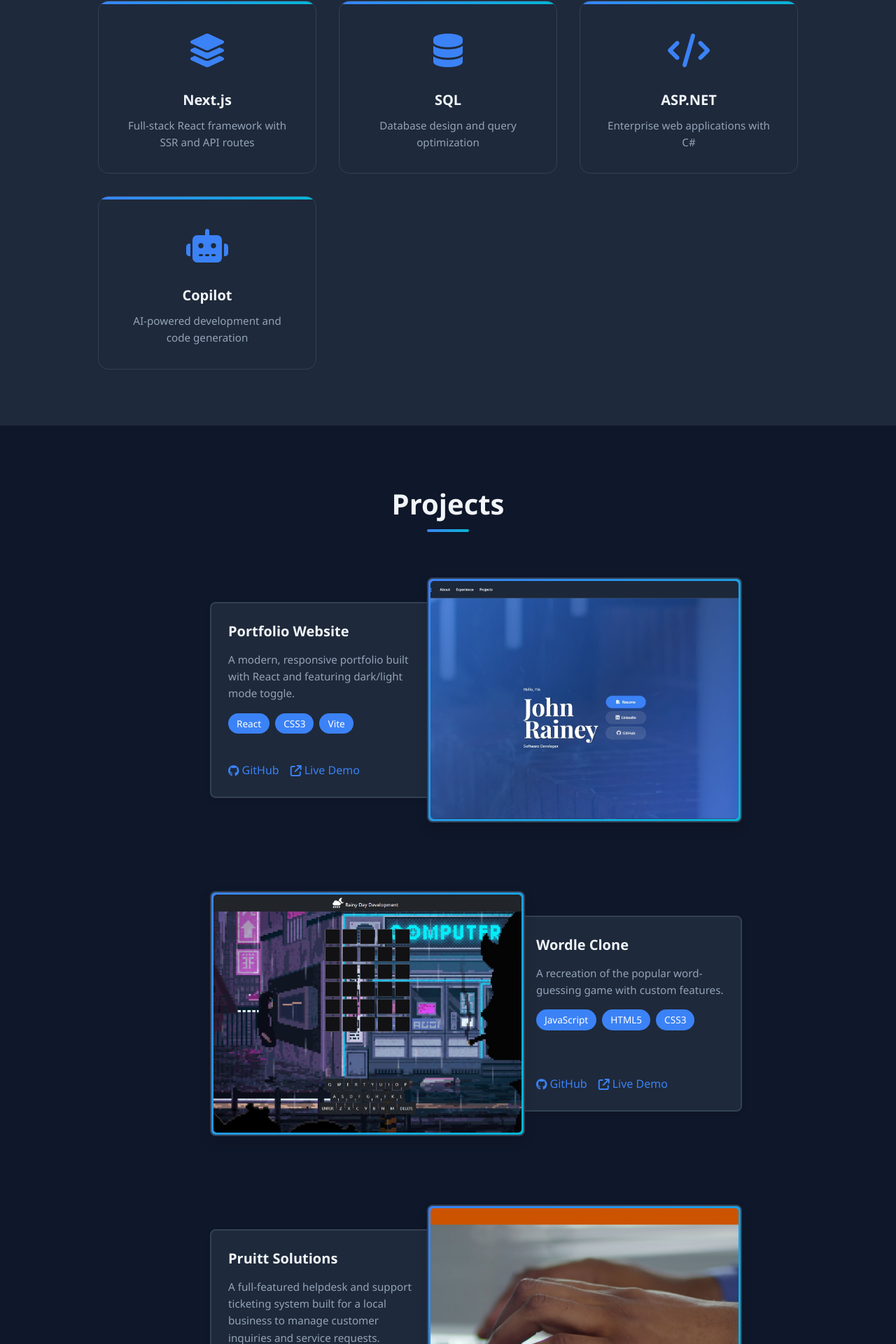
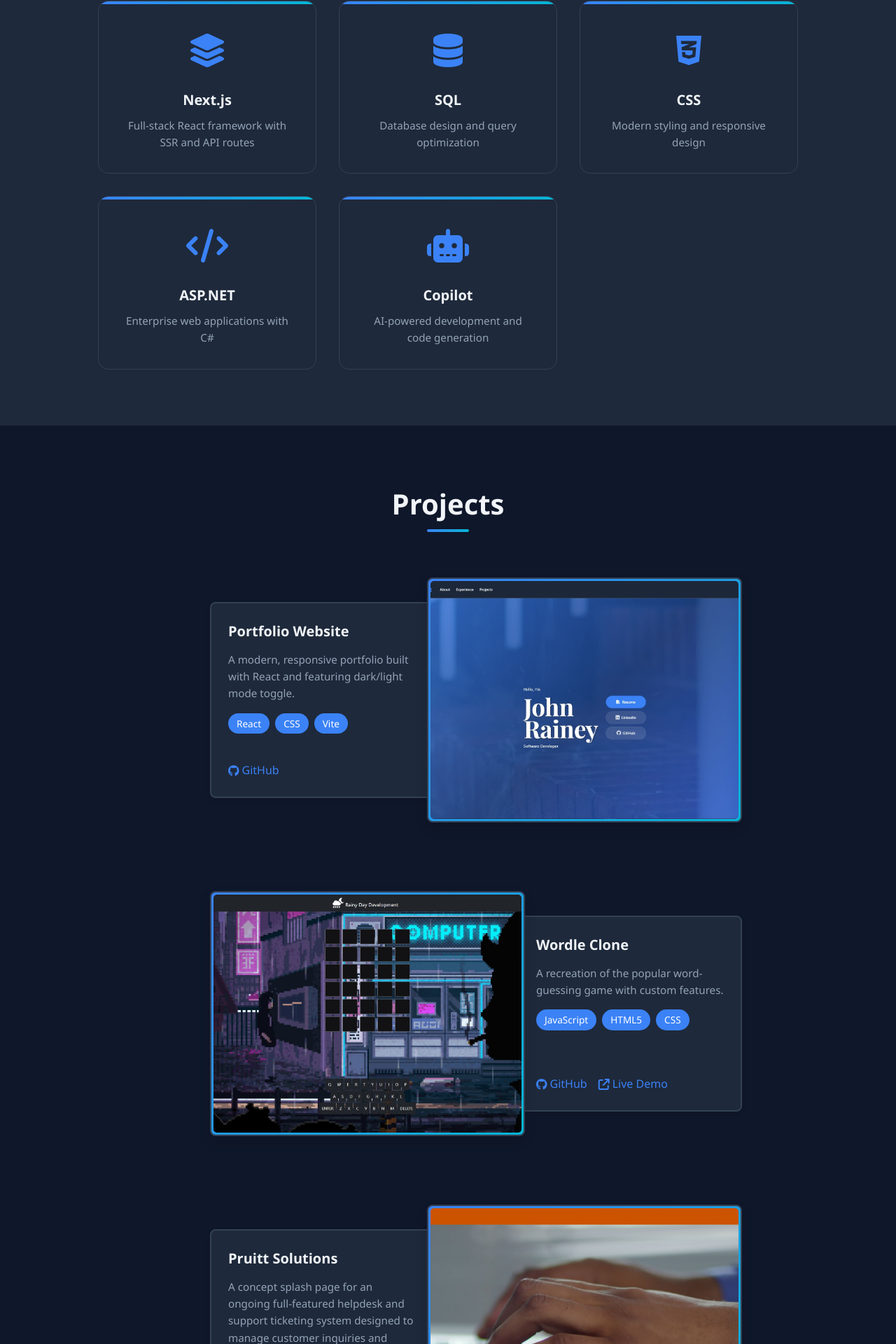
Before and after one commit to jrainey456/portfolio-vibe, a React (Vite) app: page / in a window 1280 px wide. Shown: the part 1852-3772 px from the top of the page at 70% size. Built offline with nearby package versions, Linux system fonts and the light colour scheme.

Commit message:
Added CSS to experience

```diff
--- a/src/components/Experience.jsx
+++ b/src/components/Experience.jsx
@@ -29,6 +29,11 @@ const Experience = () => {
       name: 'SQL',
       icon: <i className="fa-solid fa-database"></i>,
       description: 'Database design and query optimization'
+    },
+    {
+      name: 'CSS',
+      icon: <i className="fa-brands fa-css3-alt"></i>,
+      description: 'Modern styling and responsive design'
     },
     {
       name: 'ASP.NET',
--- a/src/components/ProjectCardOverlap.jsx
+++ b/src/components/ProjectCardOverlap.jsx
@@ -20,9 +20,11 @@ const ProjectCardOverlap = ({ project, isVisible, index }) => {
                     <a href={project.github} className="project-link" target="_blank" rel="noopener noreferrer">
                         <i className="fa-brands fa-github"></i> GitHub
                     </a>
-                    <a href={project.live} className="project-link" target="_blank" rel="noopener noreferrer">
-                        <i className="fa-solid fa-arrow-up-right-from-square"></i> Live Demo
-                    </a>
+                    {project.live && (
+                        <a href={project.live} className="project-link" target="_blank" rel="noopener noreferrer">
+                            <i className="fa-solid fa-arrow-up-right-from-square"></i> Live Demo
+                        </a>
+                    )}
                 </div>
             </div>
         </div>
--- a/src/components/Projects.jsx
+++ b/src/components/Projects.jsx
@@ -13,16 +13,16 @@ const Projects = () => {
       id: 1,
       title: 'Portfolio Website',
       description: 'A modern, responsive portfolio built with React and featuring dark/light mode toggle.',
-      technologies: ['React', 'CSS3', 'Vite'],
+      technologies: ['React', 'CSS', 'Vite'],
       image: PortfolioScreenshot,
       github: 'https://github.com/jrainey456/portfolio-vibe',
-      live: 'https://www.rainydaydevelopment.com/'
+      live: null
     },
     {
       id: 2,
       title: 'Wordle Clone',
       description: 'A recreation of the popular word-guessing game with custom features.',
-      technologies: ['JavaScript', 'HTML5', 'CSS3'],
+      technologies: ['JavaScript', 'HTML5', 'CSS'],
       image: WordleScreenshot,
       github: 'https://github.com/jrainey456/wordle',
       live: 'https://wordle.rainydaydevelopment.com/'
@@ -30,8 +30,8 @@ const Projects = () => {
     {
       id: 3,
       title: 'Pruitt Solutions',
-      description: 'A full-featured helpdesk and support ticketing system built for a local business to manage customer inquiries and service requests.',
-      technologies: ['JavaScript', 'HTML5', 'CSS3'],
+      description: 'A concept splash page for an ongoing full-featured helpdesk and support ticketing system designed to manage customer inquiries and service requests.',
+      technologies: ['JavaScript', 'HTML5', 'CSS'],
       image: PruittSolutionsScreenshot,
       github: 'https://github.com/jrainey456/pruitt-solutions-splash-page',
       live: 'https://dev.pruitt-solutions.com/'
```
